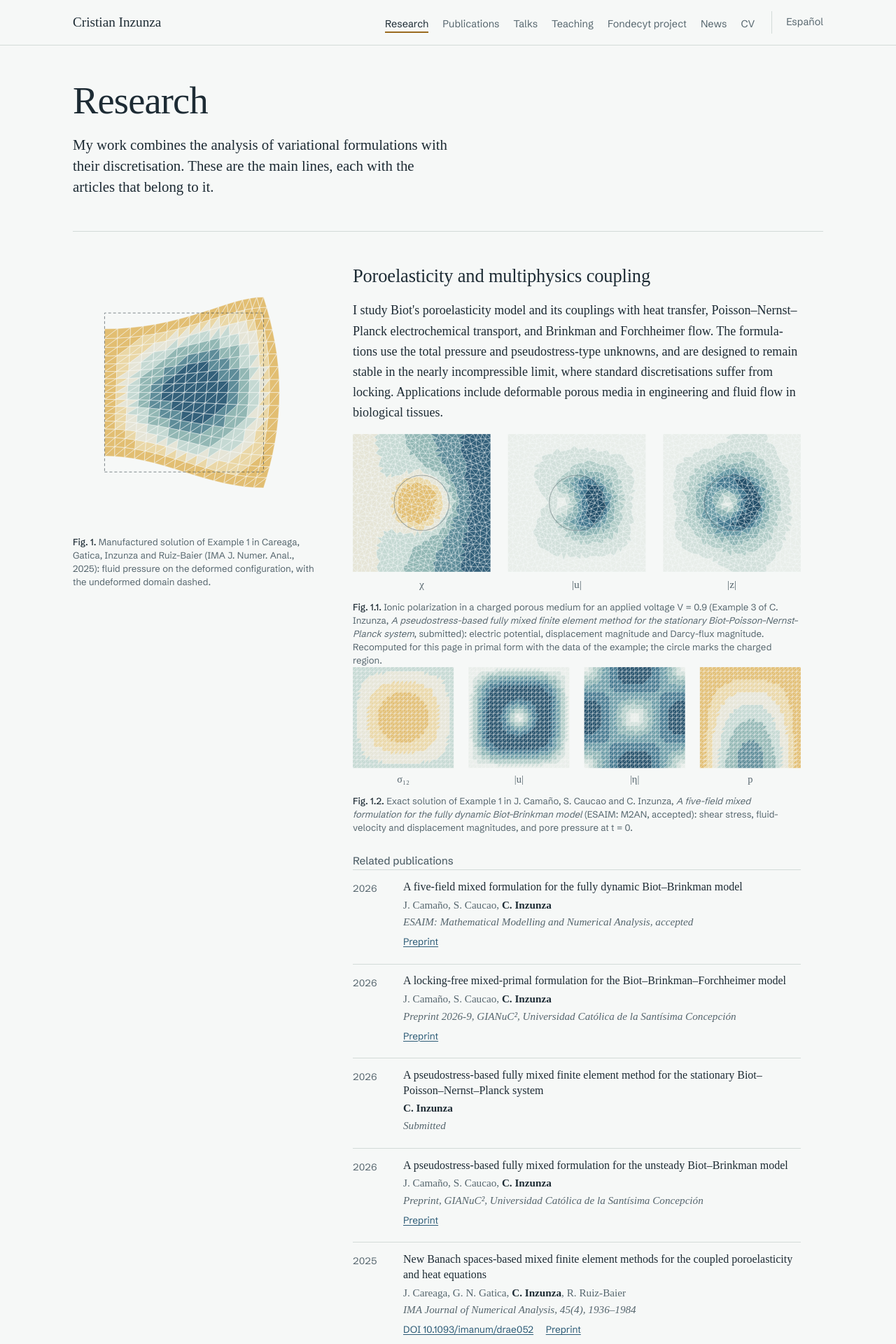
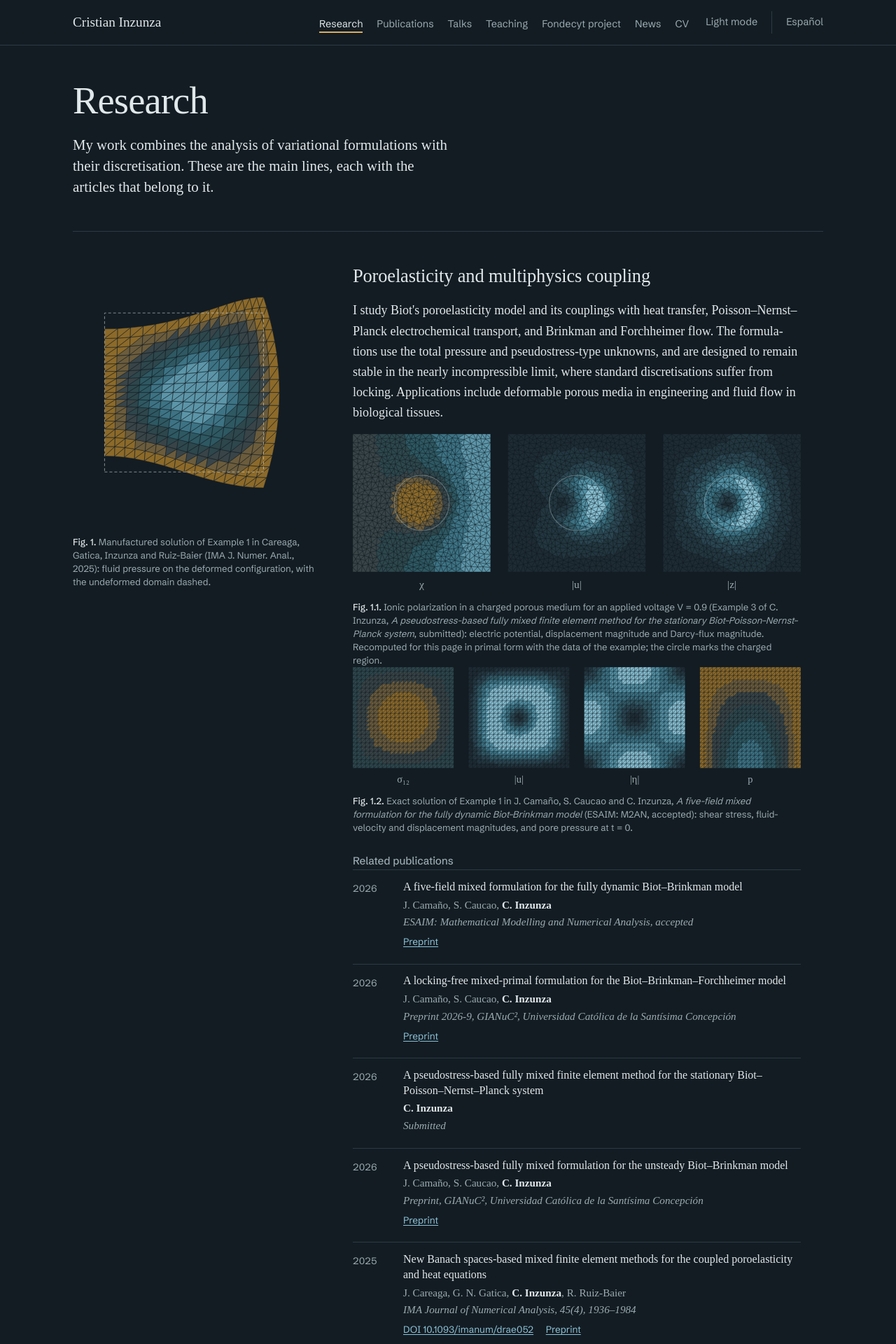
Before and after one commit to Crinzunza/crinzunza.github.io, a Jekyll site: the page built from research.html, in a window 1280 px wide. Shown: the top 1920 px of the page at 70% size. Built offline with Jekyll 4.4.1, drawn with Linux system fonts in a browser that asks for light colours; some web fonts are replaced.

Commit message:
Make dark mode the default, with a light-mode switch
Co-Authored-By: Claude Opus 5.5 <noreply@anthropic.com>
Claude-Session: https://claude.ai/code/session_01NmkcbZxVKqo5eyoDBFvQtJ

```diff
--- a/_data/i18n.yml
+++ b/_data/i18n.yml
@@ -32,6 +32,8 @@ en:
   contact: "Contact"
   fig: "Fig."
   photo_alt: "Cristian Inzunza by the sea"
+  theme_light: "Light mode"
+  theme_dark: "Dark mode"
   menu: "Menu"
   updated: "Last updated"
 es:
@@ -66,5 +68,7 @@ es:
   contact: "Contacto"
   fig: "Fig."
   photo_alt: "Cristian Inzunza frente al mar"
+  theme_light: "Modo claro"
+  theme_dark: "Modo oscuro"
   menu: "Menú"
   updated: "Última actualización"
--- a/_includes/page-research.html
+++ b/_includes/page-research.html
@@ -18,7 +18,8 @@
       <p>{{ r[L].text }}</p>
       {%- for g in r.gallery %}
       <figure class="plate{% if g.narrow %} narrow{% endif %}">
-        <img src="{{ g.src | relative_url }}" alt="" width="{{ g.width }}" height="{{ g.height }}" loading="lazy">
+        <img class="only-dark" src="{{ g.src | replace: '.svg', '-dark.svg' | relative_url }}" alt="" width="{{ g.width }}" height="{{ g.height }}" loading="lazy">
+        <img class="only-light" src="{{ g.src | relative_url }}" alt="" width="{{ g.width }}" height="{{ g.height }}" loading="lazy">
         <figcaption><span class="fig-num">{{ t.fig }} {{ n }}.{{ forloop.index }}.</span> {{ g[L] }}</figcaption>
       </figure>
       {%- endfor %}
--- a/_layouts/default.html
+++ b/_layouts/default.html
@@ -10,7 +10,8 @@
   <title>{% if page.title %}{{ page.title }} | {% endif %}{{ site.author.name }}</title>
   <meta name="description" content="{{ page.description | default: site.description[lang] }}">
   <meta name="author" content="{{ site.author.full_name }}">
-  <meta name="color-scheme" content="light dark">
+  <meta name="color-scheme" content="dark light">
+  <script>try{if(localStorage.getItem("theme")==="light")document.documentElement.setAttribute("data-theme","light")}catch(e){}</script>
   <link rel="canonical" href="{{ site.url }}{{ page.url }}">
   <link rel="alternate" hreflang="en" href="{{ site.url }}{{ site.data.i18n.en.pages[ref] }}">
   <link rel="alternate" hreflang="es" href="{{ site.url }}{{ site.data.i18n.es.pages[ref] }}">
@@ -41,7 +42,10 @@
           <li><a href="{{ '/files/cv.pdf' | relative_url }}">{{ t.nav.cv }}</a></li>
         </ul>
       </nav>
-      <a class="lang-switch" href="{{ site.data.i18n[other].pages[ref] | relative_url }}" hreflang="{{ other }}" lang="{{ other }}">{{ t.switch_label }}</a>
+      <div class="header-tools">
+        <button class="theme-switch" type="button" data-light="{{ t.theme_light }}" data-dark="{{ t.theme_dark }}" hidden>{{ t.theme_light }}</button>
+        <a class="lang-switch" href="{{ site.data.i18n[other].pages[ref] | relative_url }}" hreflang="{{ other }}" lang="{{ other }}">{{ t.switch_label }}</a>
+      </div>
     </div>
   </header>
 
@@ -66,6 +70,19 @@
       </ul>
     </div>
   </footer>
+  <script>
+  (function () {
+    var b = document.querySelector(".theme-switch"), r = document.documentElement;
+    function label() { b.textContent = r.getAttribute("data-theme") === "light" ? b.dataset.dark : b.dataset.light; }
+    b.hidden = false; label();
+    b.addEventListener("click", function () {
+      var light = r.getAttribute("data-theme") !== "light";
+      if (light) r.setAttribute("data-theme", "light"); else r.removeAttribute("data-theme");
+      try { localStorage.setItem("theme", light ? "light" : "dark"); } catch (e) {}
+      label();
+    });
+  })();
+  </script>
   {%- if page.scripts %}
   <script src="{{ '/assets/js/site.js' | relative_url }}" defer></script>
   {%- endif %}
--- a/assets/css/site.css
+++ b/assets/css/site.css
@@ -4,6 +4,27 @@
    counterpoint taken from the field colouring of the mesh figures.
    ------------------------------------------------------------------ */
 :root {
+  --paper: #131C23;
+  --paper-2: #1A252D;
+  --ink: #E1E8EA;
+  --muted: #9BABB1;
+  --rule: #2B3A43;
+  --accent: #8CC2D6;
+  --ochre: #D8AE60;
+  --mesh-line: #131C23;
+  --b0: #8C6A2A; --b1: #6B5C3C; --b2: #384447; --b3: #2D474C;
+  --b4: #2E5862; --b5: #3D7384; --b6: #5C95A8;
+  --s0: #1E2B33; --s1: #23363F; --s2: #2A4550; --s3: #315A66;
+  --s4: #3B7182; --s5: #5290A3; --s6: #86BED0;
+
+  --serif: "STIX Two Text", "STIX Two", "Times New Roman", serif;
+  --sans: "Schibsted Grotesk", "Helvetica Neue", Arial, sans-serif;
+  --wrap: 72rem;
+  --gutter: clamp(1rem, 4vw, 2.5rem);
+  --measure: 40rem;
+  color-scheme: dark;
+}
+:root[data-theme="light"] {
   --paper: #F6F8F7;
   --paper-2: #EDF1EF;
   --ink: #1D2B34;
@@ -19,27 +40,7 @@
   --s0: #E9EEEA; --s1: #D2E0DB; --s2: #B2CDC8; --s3: #8DB4B4;
   --s4: #6A9BA6; --s5: #44788F; --s6: #24506A;
 
-  --serif: "STIX Two Text", "STIX Two", "Times New Roman", serif;
-  --sans: "Schibsted Grotesk", "Helvetica Neue", Arial, sans-serif;
-  --wrap: 72rem;
-  --gutter: clamp(1rem, 4vw, 2.5rem);
-  --measure: 40rem;
-}
-@media (prefers-color-scheme: dark) {
-  :root {
-    --paper: #131C23;
-    --paper-2: #1A252D;
-    --ink: #E1E8EA;
-    --muted: #9BABB1;
-    --rule: #2B3A43;
-    --accent: #8CC2D6;
-    --ochre: #D8AE60;
-    --mesh-line: #131C23;
-    --b0: #8C6A2A; --b1: #6B5C3C; --b2: #384447; --b3: #2D474C;
-    --b4: #2E5862; --b5: #3D7384; --b6: #5C95A8;
-    --s0: #1E2B33; --s1: #23363F; --s2: #2A4550; --s3: #315A66;
-    --s4: #3B7182; --s5: #5290A3; --s6: #86BED0;
-  }
+  color-scheme: light;
 }
 
 *, *::before, *::after { box-sizing: border-box; }
@@ -75,13 +76,15 @@ p { margin: 0 0 1rem; }
 .site-nav a:hover, .lang-switch:hover { color: var(--ink); }
 .site-nav a[aria-current="page"] { color: var(--ink); box-shadow: inset 0 -2px 0 var(--ochre); }
 .lang-switch { border-left: 1px solid var(--rule); padding-left: 1.25rem; white-space: nowrap; }
+.header-tools { display: flex; align-items: center; gap: 1.25rem; }
 
 @media (max-width: 860px) {
   .header-row { flex-wrap: wrap; gap: .25rem 1rem; padding-block: .75rem; }
   .site-nav { order: 3; width: 100%; margin-left: 0; }
   .site-nav ul { gap: .1rem 1rem; }
   .site-nav li { white-space: nowrap; }
-  .lang-switch { margin-left: auto; border-left: 0; padding-left: 0; }
+  .lang-switch { border-left: 0; padding-left: 0; }
+  .header-tools { margin-left: auto; gap: 1rem; }
 }
 
 /* ---------- mesh figures ---------- */
@@ -240,8 +243,13 @@ p { margin: 0 0 1rem; }
 .footer-links li { margin-bottom: .3rem; }
 @media (max-width: 760px) { .footer-grid { grid-template-columns: 1fr; gap: 1.25rem; } }
 
+/* theme switch */
+.theme-switch { font: inherit; font-family: var(--sans); font-size: .9rem; color: var(--muted); background: none; border: 0; padding: .3rem 0; cursor: pointer; white-space: nowrap; }
+.theme-switch:hover { color: var(--ink); }
+:root[data-theme="light"] .only-dark, :root:not([data-theme="light"]) .only-light { display: none; }
+
 @media print {
-  .site-header nav, .lang-switch, .filter, .hero-figure { display: none; }
+  .site-header nav, .header-tools, .filter, .hero-figure { display: none; }
   body { background: #fff; color: #000; }
 }
 
```
Also changed, not shown: scripts/sitefig.py (+6 -1 lines), assets/img/figs/bpnp-polarization-dark.svg (added), assets/img/figs/bpnp-polarization.svg, assets/img/figs/bpnp-star-dark.svg (added), assets/img/figs/bpnp-star.svg, assets/img/figs/fivefield-exact-dark.svg (added), assets/img/figs/fivefield-exact.svg, assets/img/figs/kynch-batch-dark.svg (added), assets/img/figs/kynch-batch.svg, assets/img/figs/spe10-layer70-dark.svg (added), assets/img/figs/spe10-layer70.svg.
